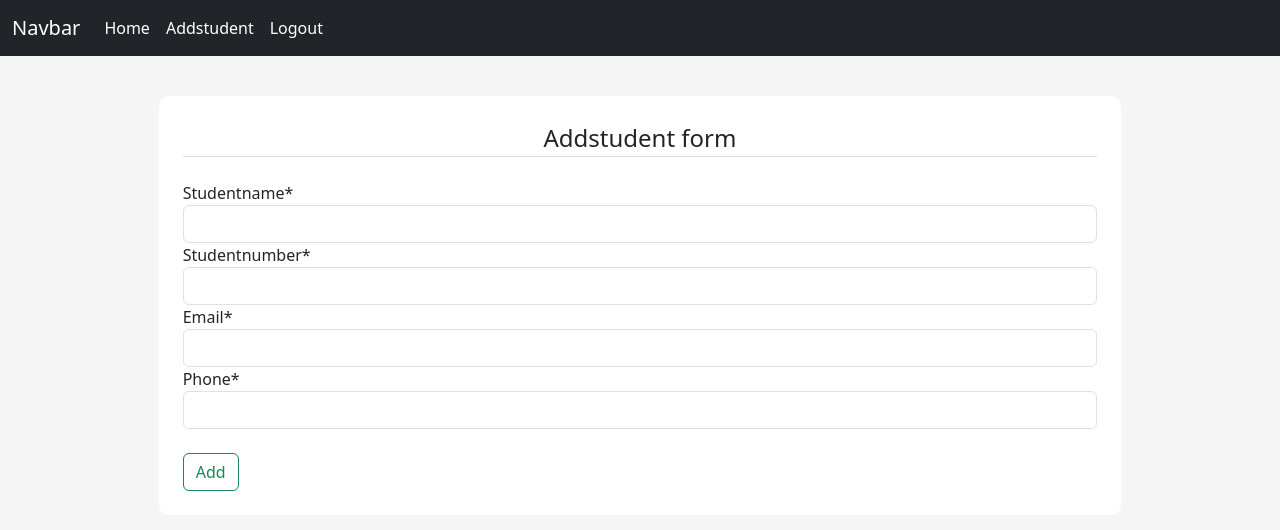
After one commit to jamesnju/dispensarysystem, a Django app: page /dispensary/studentadd/ in a window 1280 px wide. The commit adds this page. Shown: the top 530 px of the page. Run offline with Django 4.2, Linux system fonts and the light colour scheme; a user stored in the database is signed in; some libraries are stand-ins or nearby versions.

Commit message:
adding students detail admin pannel

```diff
--- /dev/null
+++ b/dispensary/forms.py
@@ -0,0 +1,13 @@
+from  django.forms import ModelForm
+from .models import Student
+
+class AddStudentForm(ModelForm):
+    class Meta:
+        model = Student
+        fields = ['studentname', 'studentnumber', 'email', 'phone']
+
+
+class UpdateStudentForm(ModelForm):
+    class Meta:
+        model = Student
+        fields = ['studentname','studentnumber','email','phone']
--- a/dispensary/urls.py
+++ b/dispensary/urls.py
@@ -1,7 +1,10 @@
 from django.urls import path
-from .views import dispensary_list,per_student_view
+from .views import UpdateStudentdetails, deletestudent, dispensary_list,per_student_view,addstudent
 
 urlpatterns = [
     path("", dispensary_list, name="dispensary_list"),
     path("details/<int:pk>", per_student_view, name="per_student_view"),
+    path("studentadd/", addstudent, name="Addstudent"),
+    path("delete/<int:pk>", deletestudent, name="deletestudent" ),
+    path("UpdateStudent/<int:pk>",UpdateStudentdetails, name="UpdateStudentdetails"),
 ]
--- a/dispensary/views.py
+++ b/dispensary/views.py
@@ -1,6 +1,8 @@
-from django.shortcuts import get_object_or_404, render
+from django.shortcuts import get_object_or_404, redirect, render
 from .models import Student
 from django.contrib.auth.decorators import login_required
+from .forms import AddStudentForm, UpdateStudentForm
+from django.contrib import messages
 # Create your views here.
 
 @login_required
@@ -12,10 +14,47 @@ def dispensary_list(request):
         "dispensaries": dispensaries
     }
     return render(request, "dispensary/dispensary_list.html", context=context)
-
+@login_required
 def per_student_view(request, pk):
     students = get_object_or_404(Student, pk=pk)
     context = {
         'students': students
     }
     return render(request, "dispensary/per_student_view.html", context=context)
+@login_required
+def addstudent(request):
+    if request.method == "POST":
+        add_form =AddStudentForm(data=request.POST)
+        if add_form.is_valid():
+            new_students = add_form.save(commit=True)
+            new_students.save()
+            messages.success(request,"Student successfully added")
+            return redirect("/dispensary/")
+    else:
+            add_form = AddStudentForm()
+    return render(request, "dispensary/studentadd.html", {"form": add_form})
+
+@login_required
+def deletestudent(request, pk):
+    student = get_object_or_404(Student, pk=pk)
+    student.delete()
+    messages.success(request, "student detailes deleted")
+    return redirect("/dispensary/")
+@login_required
+def UpdateStudentdetails(request, pk):
+    students = get_object_or_404(Student, pk=pk)
+    if request.method == "POST":
+        UpdateForm = UpdateStudentForm(data=request.POST)
+        if UpdateForm.is_valid():
+            students.studentname = UpdateForm.data['studentname']
+            students.studentnumber =UpdateForm.data['studentnumber']
+            students.email=UpdateForm.data['email']
+            students.phone=UpdateForm.data['phone']
+            students.save()
+            messages.success(request, "studented details successfully updated")
+            return redirect(f"/dispensary/details/{pk}")
+
+    else:
+        UpdateForm=UpdateStudentForm(instance=students)
+    context = {"form": UpdateForm}
+    return render(request, "dispensary/studentupdate.html", context=context)
--- a/templates/dispensary/per_student_view.html
+++ b/templates/dispensary/per_student_view.html
@@ -62,6 +62,8 @@
 
                         </div>
                         </div>
+                        <a class="btn btn-outline-success btn-sm mb-4 bg-secondary text-light" href="{% url 'UpdateStudentdetails' students.id %}">Update details</a>
+                        <a class="btn btn-danger btn-sm" href="{% url 'deletestudent' students.id %}">delete student</a>
         </div>
     </div>
 
--- /dev/null
+++ b/templates/dispensary/studentadd.html
@@ -0,0 +1,20 @@
+{% extends "../layout.html" %}
+{% load crispy_forms_tags %}
+{% load static %}
+{% block content %}
+    <div class="content-section">
+        {{ form.media}}
+        <form method="post">
+            <fieldset>
+                <legend class="border-bottom pd-2 mb-4 text-center">Addstudent form</legend>
+                {% csrf_token %}
+                <div class="form-group">
+                    {{ form|crispy }}
+                </div>
+                <div class="form-group pt-4">
+                    <button class="btn btn-outline-success" type="submit">Add</button>
+                </div>
+            </fieldset>
+        </form>
+    </div>
+{% endblock %}
--- a/templates/layout.html
+++ b/templates/layout.html
@@ -28,14 +28,18 @@
           <div class="collapse navbar-collapse" id="navbarNavAltMarkup">
             <ul class="navbar-nav">
                 <li class="nav-item">
-                    <a class="nav-link active" aria-current="page" href="#">Home</a>
+                    <a class="nav-link active" aria-current="page" href="{% url 'dispensary_list' %}">Home</a>
                     <!--checking if user is logged in -->
                 </li>
-                    {% if request.user.is_authenticated %}
-                <li>
+                {% if request.user.is_authenticated %}
+                    <li>
+                        <a class="nav-link active" aria-current="page" href="{% url 'Addstudent' %}">Addstudent</a>
+                    </li>
+                    <li>
                         <a class="nav-link active" aria-current="page" href="{% url 'logout' %}">Logout</a>
-                    {% endif %}
-                </li>
+                    </li>
+
+                {% endif %}
             </ul>
           </div>
         </div>
@@ -44,6 +48,13 @@
         <div class="row">
             <div class="col-md-1"></div>
             <div class="col-md-10" col-sm-12 col-xm-12>
+                {% if messages %}
+                    {% for message in messages %}
+                        <div class="alert alert-{{ message.tags }} mt-4">
+                            {{ message }}
+                        </div>
+                    {% endfor %}
+                {% endif %}
                 {% block content %}
 
                 {% endblock %}
```
Also changed, not shown: templates/dispensary/studentupdate.html (added, +20 -0 lines), db.sqlite3.
